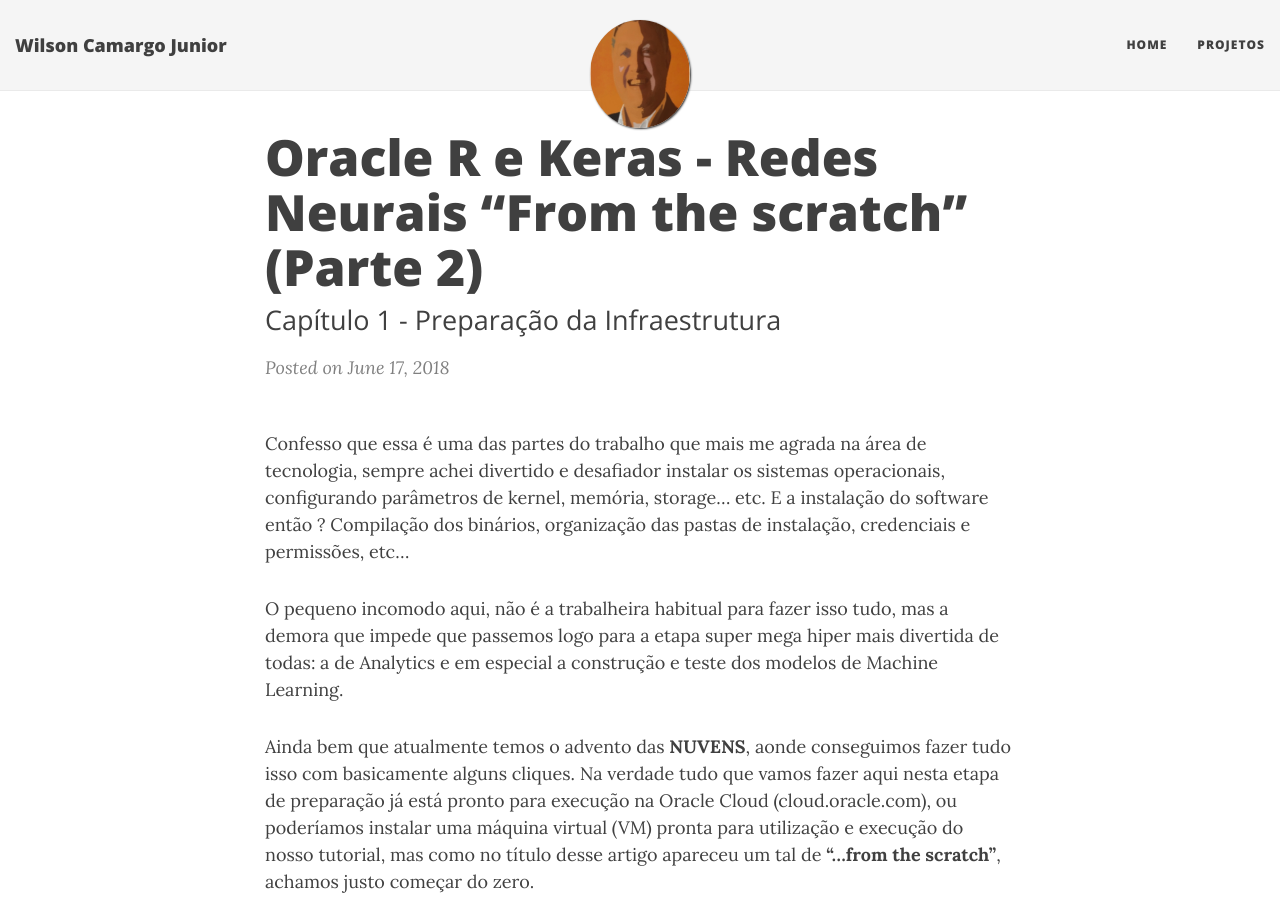
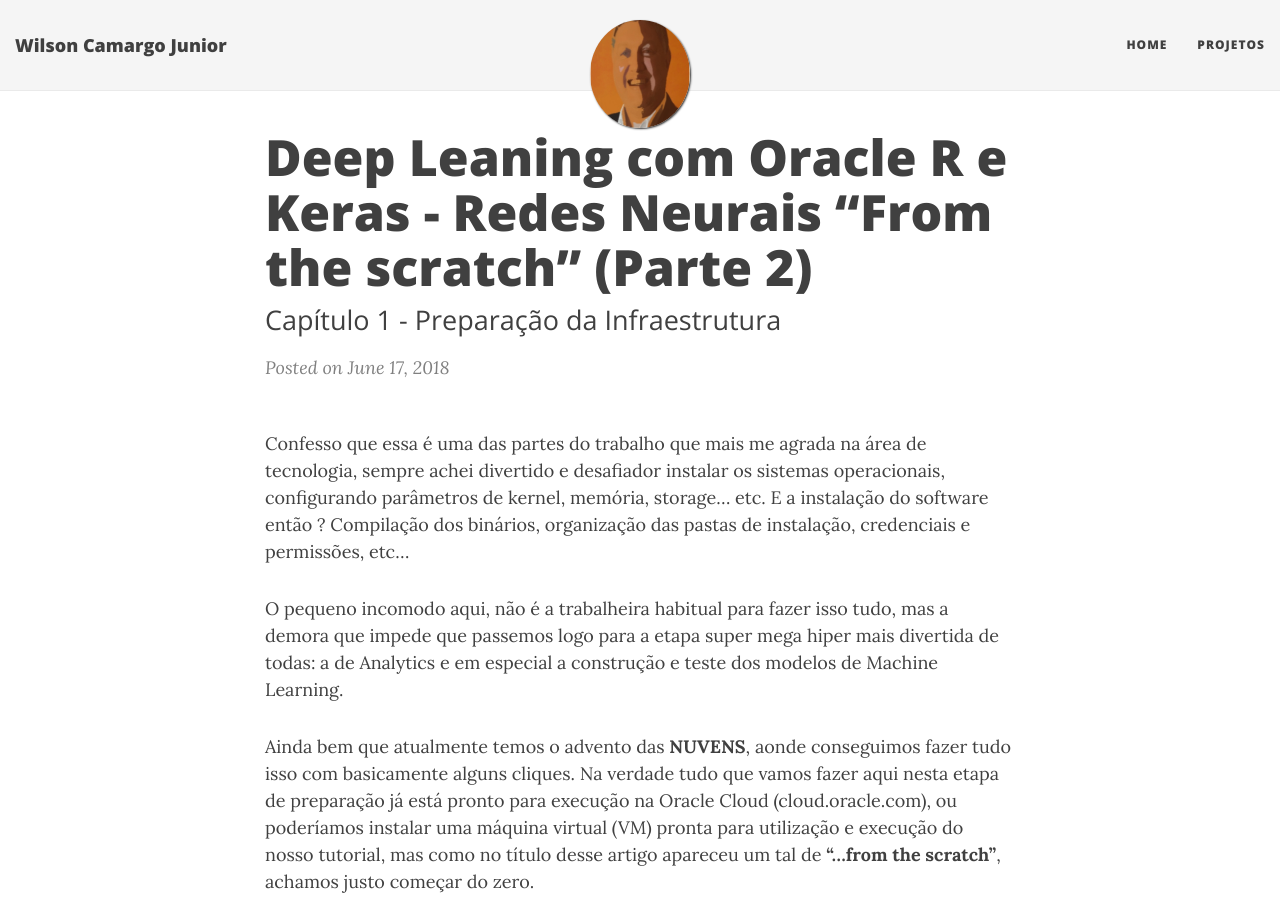
Before and after one commit to wilson-camargo-jr/teste, a Jekyll site: the page built from _posts/2018-06-17-ANN-ORE-P2.md, in a window 1280 px wide and 900 px high. Built offline with Jekyll 4.4.1, drawn with Linux system fonts in a browser that asks for light colours; nearby versions of some CDN libraries; comment, search, counter and statistics services are not loaded.

Commit message:
Update 2018-06-17-ANN-ORE-P2.md

```diff
--- a/_posts/2018-06-17-ANN-ORE-P2.md
+++ b/_posts/2018-06-17-ANN-ORE-P2.md
@@ -1,6 +1,6 @@
 ---
 layout: post
-title: Oracle R e Keras - Redes Neurais “From the scratch” (Parte 2)
+title: Deep Leaning com Oracle R e Keras - Redes Neurais “From the scratch” (Parte 2)
 subtitle: Capítulo 1 - Preparação da Infraestrutura
 ---
 
```
